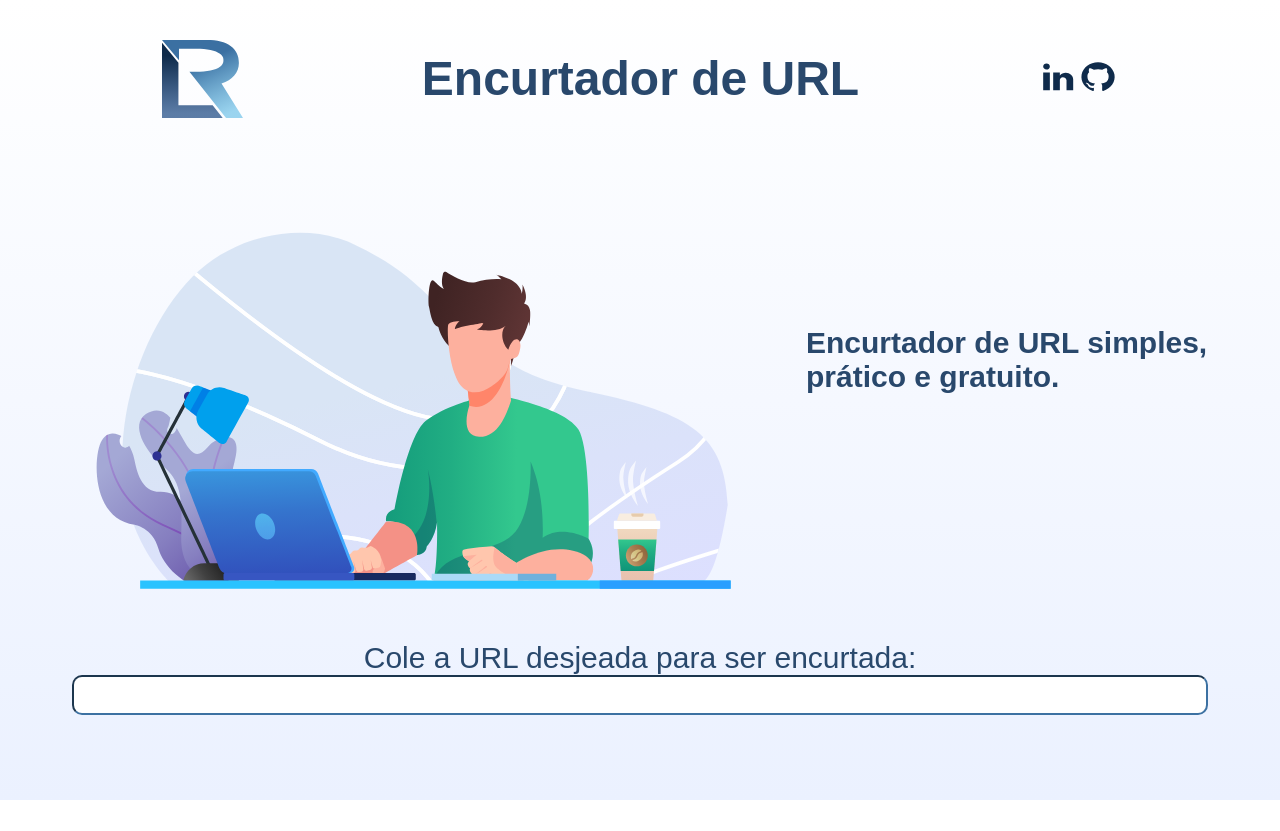
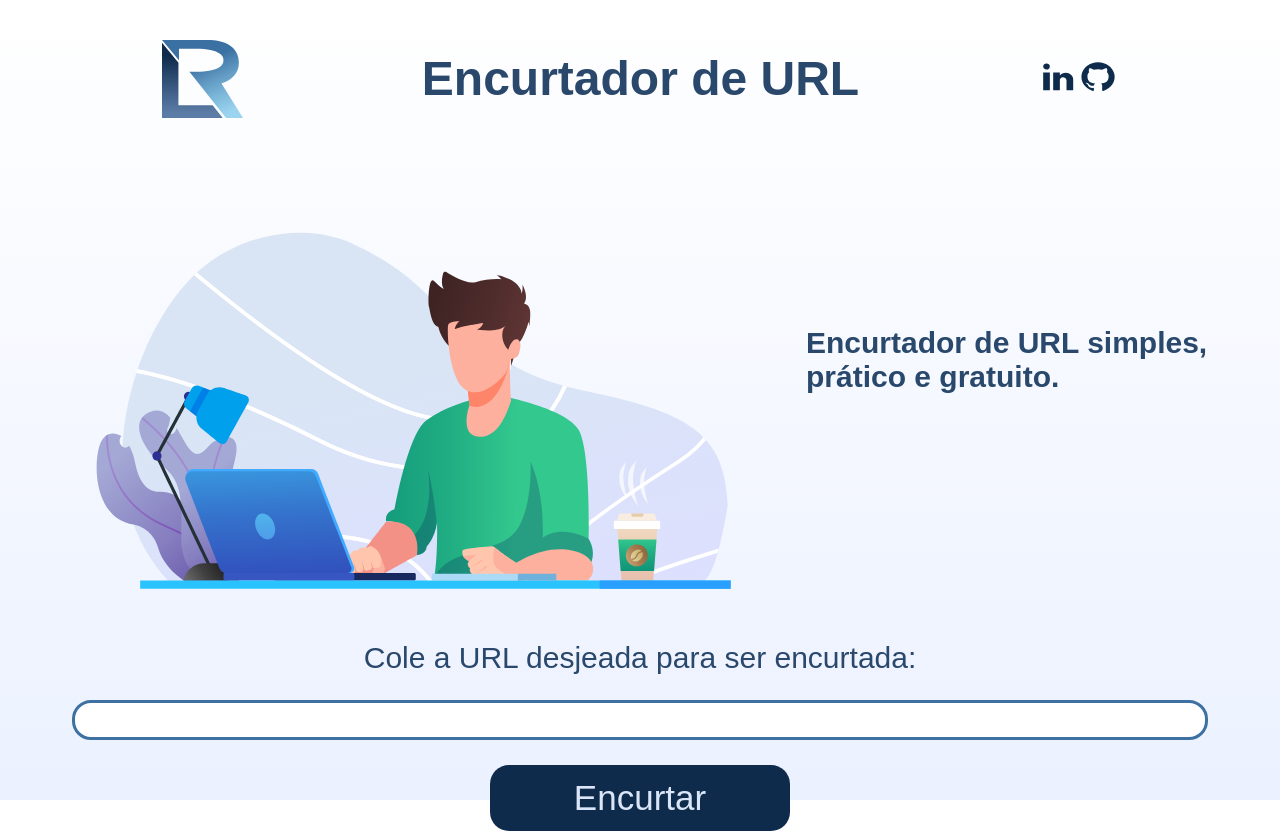
Before and after one commit to luckrafael/url-shortener, a Next.js app: page / in a window 1280 px wide. Before the commit the page ends 800 px from the top, so only its background shows below. Built offline with nearby package versions, Linux system fonts and the light colour scheme.

Commit message:
layout desk finalizado

```diff
--- a/pages/index.js
+++ b/pages/index.js
@@ -38,6 +38,7 @@ export default function Home() {
           <p>Cole a URL desjeada para ser encurtada:</p>
         </div>
         <input></input>
+        <button>Encurtar</button>
       </section>
 
 
--- a/src/styles/Home.module.css
+++ b/src/styles/Home.module.css
@@ -65,11 +65,29 @@
   font-size: 30px;
   color: #29486c;
   font-weight: medium;
+  margin-bottom: 25px;
 }
 
 .url input {
-  border-radius: 10px;
-  border-color: #3c71a2;
+  border: solid #3c71a2;
+  border-radius: 19px;
   width: 100%;
   height: 5vh;
+  margin-bottom: 25px;
 }
+
+.url button {
+  width: 300px;
+  height: 66px;
+  background-color: #0f2b4b;
+  color: #dae5f7;
+  font-size: 35px;
+  border-radius: 19px;
+  border: none;
+
+  transition: 0.2s;
+}
+
+.url button:hover {
+  background-color: #3c71a2;
+}
```
